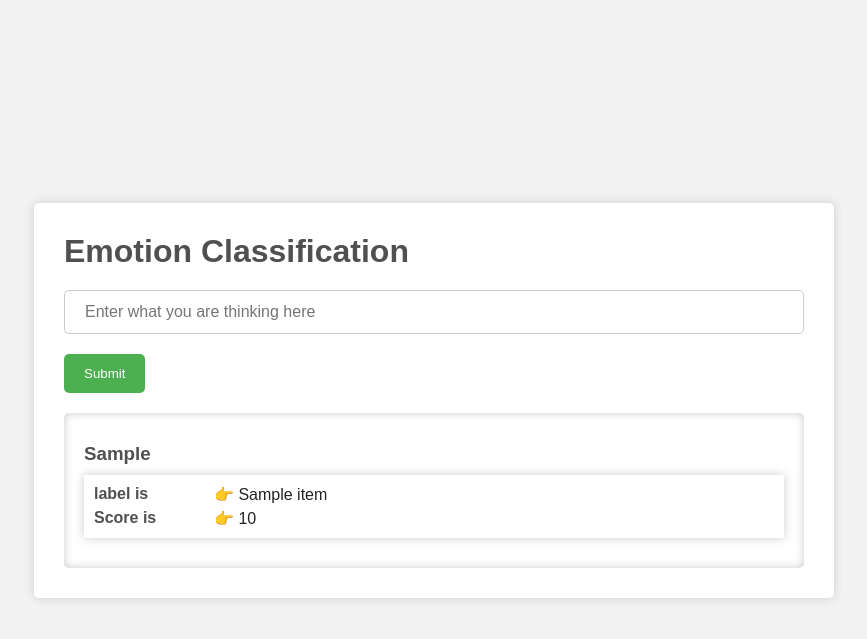
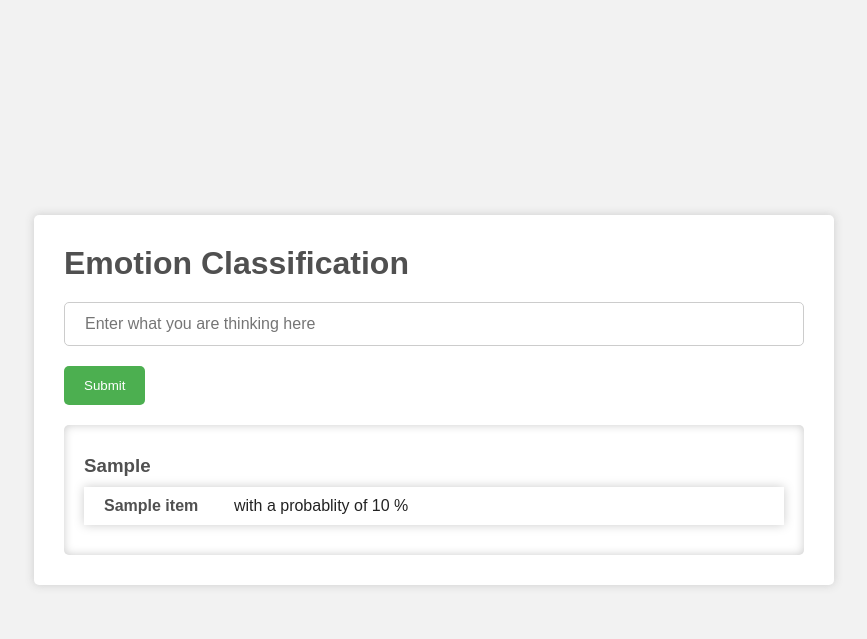
Before and after one commit to mahmuudtolba/Emotion-Classification, a Flask app: template templates/main.html in a window 1280 px wide. Shown: the top 639 px of the page, without its empty margins (206-1073 px from the left). Run offline with Flask 2, Linux system fonts and the light colour scheme; the template is opened without the code that fills it: most values are stand-ins (such as "Sample title", 1, 10 or a date in 2020).

```diff
--- a/app.py
+++ b/app.py
@@ -12,9 +12,6 @@ def query(payload):
 	response = requests.post(API_URL, headers=headers, json=payload)
 	return response.json()
 
-output = query({
-	"inputs": "I like you. I love you",
-})
 
 
 @app.route('/')
@@ -30,9 +27,9 @@ def predict():
 	"inputs": data,
         })
     # print(type(output[0]),output[0])
-    # for i in output[0]:
-    #     print(i)
-    print(data,output)
+    for i in range(len(output[0])):
+        output[0][i]['score'] = format(output[0][i]['score'] , '0.2f')
+
     if output[0]:
         return render_template("main.html", my_string="you emotions are ",prediction_emotions =output[0])
     else:
--- a/statics/style.css
+++ b/statics/style.css
@@ -82,3 +82,7 @@ button {
 .predictions .item div p {
   color: #232323;
 }
+h4 {
+  margin-left: 10px;
+  margin-right: 10px;
+}
--- a/templates/main.html
+++ b/templates/main.html
@@ -15,17 +15,12 @@
             <input type="submit" value="Submit">
         </form>
         <div class="predictions">
-            <!-- {{prediction_emotions}} -->
             <h3>{{my_string}}</h3>
             {% for item in prediction_emotions %}
             <div class="item">
                 <div class="">
-                    <h4>label is </h4>
-                    <p>👉 {{item.label}}</p>
-                </div>
-                <div class="">
-                    <h4> Score is </h4>
-                    <p>👉 {{item.score}}</p>
+                    <h4>{{item.label}}   </h4>
+                    <p> with a probablity of {{item.score}} %</p>
                 </div>
             </div>
             {% endfor %}
```
